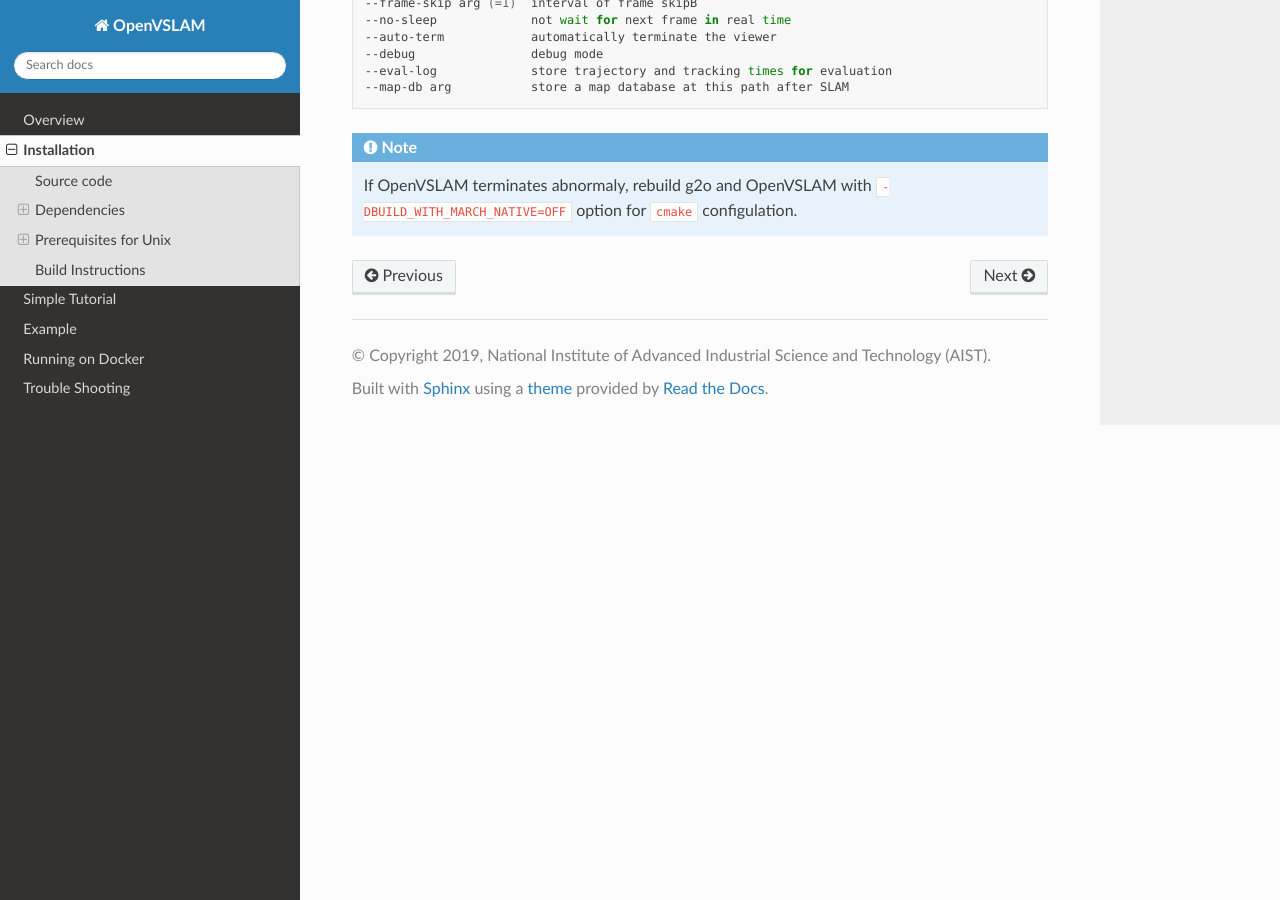
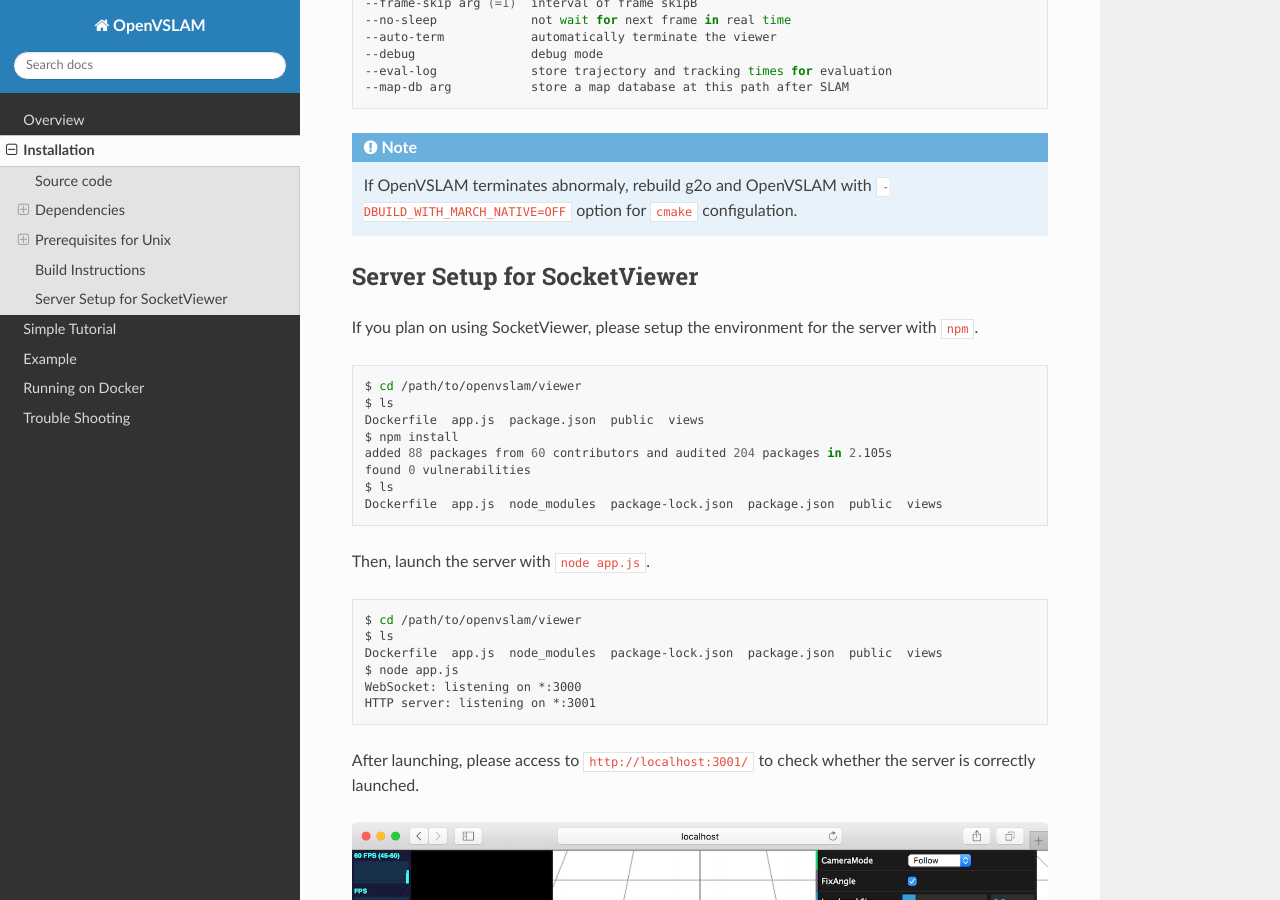
Before and after one commit to xdspacelab/openvslam, a Sphinx documentation site: the page built from docs/installation.rst, in a window 1280 px wide and 900 px high, scrolled down 6941 px. Built offline with Sphinx 7.4.7 and the Read the Docs theme 2.0.0, drawn with Linux system fonts in a browser that asks for light colours.

Commit message:
Check whether the server is launched correctly

```diff
--- a/docs/installation.rst
+++ b/docs/installation.rst
@@ -386,3 +386,39 @@
 .. NOTE ::
 
     If OpenVSLAM terminates abnormaly, rebuild g2o and OpenVSLAM with ``-DBUILD_WITH_MARCH_NATIVE=OFF`` option for ``cmake`` configulation.
+
+
+.. _section-server-setup:
+
+Server Setup for SocketViewer
+=============================
+
+If you plan on using SocketViewer, please setup the environment for the server with ``npm``.
+
+.. code-block:: bash
+
+    $ cd /path/to/openvslam/viewer
+    $ ls
+    Dockerfile  app.js  package.json  public  views
+    $ npm install
+    added 88 packages from 60 contributors and audited 204 packages in 2.105s
+    found 0 vulnerabilities
+    $ ls
+    Dockerfile  app.js  node_modules  package-lock.json  package.json  public  views
+
+Then, launch the server with ``node app.js``.
+
+.. code-block:: bash
+
+    $ cd /path/to/openvslam/viewer
+    $ ls
+    Dockerfile  app.js  node_modules  package-lock.json  package.json  public  views
+    $ node app.js
+    WebSocket: listening on *:3000
+    HTTP server: listening on *:3001
+
+After launching, please access to ``http://localhost:3001/`` to check whether the server is correctly launched.
+
+.. image:: ./img/browser_viewer_default.png
+    :width: 800px
+    :align: center
```
Also changed, not shown: 1 other file.
